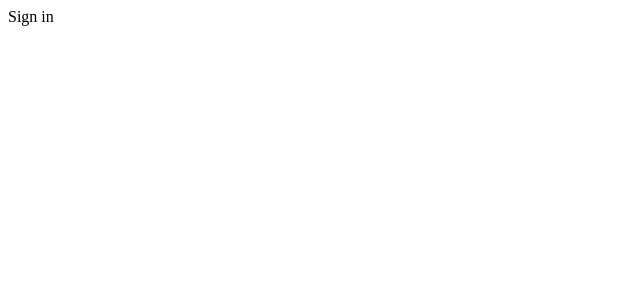
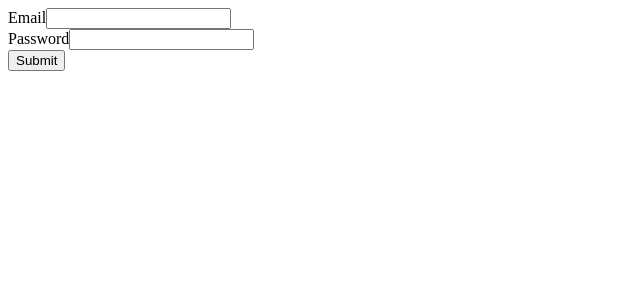
Before and after one commit to dobrinov/js-frontend, a React (Vite) app: page /sign-in in a window 1280 px wide. Shown: the top 300 px of the page, without its empty margins (0-640 px from the left). Built offline with nearby package versions, Linux system fonts and the light colour scheme.

Commit message:
Implement sign in

```diff
--- a/package.json
+++ b/package.json
@@ -23,6 +23,7 @@
     "eslint": "^8.57.0",
     "eslint-plugin-react-hooks": "^4.6.2",
     "eslint-plugin-react-refresh": "^0.4.7",
+    "prettier": "3.3.3",
     "typescript": "^5.2.2",
     "vite": "^5.3.4"
   }
--- a/src/Home.tsx
+++ b/src/Home.tsx
@@ -1,3 +1,16 @@
+import { useRequireAuthenticated } from "./useRequreAuthenticated";
+import { useToken } from "./useToken";
+
 export function Home() {
-  return <div>Home</div>
+  const token = useToken();
+  useRequireAuthenticated();
+
+  return (
+    <div>
+      <h1>Home</h1>
+      <button type="button" onClick={() => token.clear()}>
+        Logout
+      </button>
+    </div>
+  );
 }
--- a/src/SignIn.tsx
+++ b/src/SignIn.tsx
@@ -1,3 +1,65 @@
+import { useEffect, useRef, useState } from "react";
+import { useNavigate } from "react-router-dom";
+import { useToken } from "./useToken";
+
 export function SignIn() {
-  return <div>Sign in</div>
+  const [error, setError] = useState<string | null>(null);
+  const emailRef = useRef<HTMLInputElement>(null);
+  const passwordRef = useRef<HTMLInputElement>(null);
+  const token = useToken();
+  const navigate = useNavigate();
+
+  useEffect(() => {
+    if (token.value) navigate("/", { replace: true });
+  }, [navigate, token.value]);
+
+  function submit(event: React.FormEvent) {
+    event.preventDefault();
+
+    const email = emailRef.current?.value;
+    const password = passwordRef.current?.value;
+
+    if (!email || !password) {
+      setError("Please fill all fields");
+      return;
+    }
+
+    fetch("http://localhost:8080/session", {
+      method: "POST",
+      headers: { "Content-Type": "application/json" },
+      body: JSON.stringify({ email, password }),
+    }).then((response) => {
+      if (response.status === 401) {
+        setError("Invalid email or password");
+        sessionStorage.removeItem("token");
+      } else if (response.status === 200) {
+        setError(null);
+        response.text().then((value) => {
+          token.setToken(value);
+          navigate("/", { replace: true });
+        });
+      } else {
+        setError("Something went wrong");
+        sessionStorage.removeItem("token");
+      }
+    });
+  }
+
+  return (
+    <form onSubmit={submit}>
+      {error && <div>{error}</div>}
+
+      <div>
+        <label>Email</label>
+        <input ref={emailRef} type="email" />
+      </div>
+
+      <div>
+        <label>Password</label>
+        <input ref={passwordRef} type="password" />
+      </div>
+
+      <button type="submit">Submit</button>
+    </form>
+  );
 }
--- /dev/null
+++ b/src/useRequreAuthenticated.tsx
@@ -0,0 +1,12 @@
+import { useEffect } from "react";
+import { useNavigate } from "react-router-dom";
+import { useToken } from "./useToken";
+
+export function useRequireAuthenticated() {
+  const { value } = useToken();
+  const navigate = useNavigate();
+
+  useEffect(() => {
+    if (!value) navigate("/sign-in", { replace: true });
+  }, [navigate, value]);
+}
--- /dev/null
+++ b/src/useToken.tsx
@@ -0,0 +1,18 @@
+import { useReducer } from "react";
+
+export function useToken() {
+  const key = "token";
+  const [, forceUpdate] = useReducer((x) => x + 1, 0);
+
+  return {
+    value: sessionStorage.getItem(key),
+    setToken: (token: string) => {
+      sessionStorage.setItem(key, token);
+      forceUpdate();
+    },
+    clear: () => {
+      sessionStorage.removeItem(key);
+      forceUpdate();
+    },
+  };
+}
```
Also changed, not shown: 1 other file (tests, documents, lock files or other folders).
